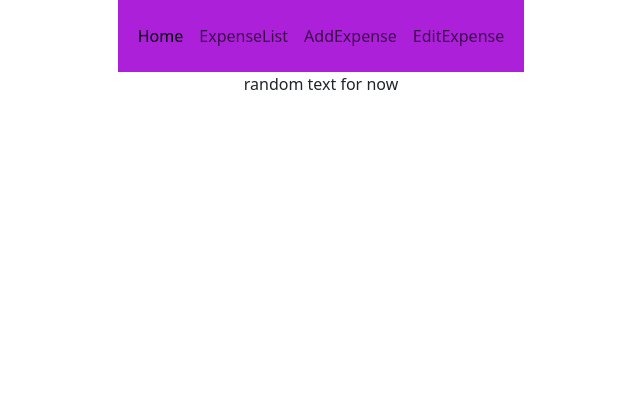
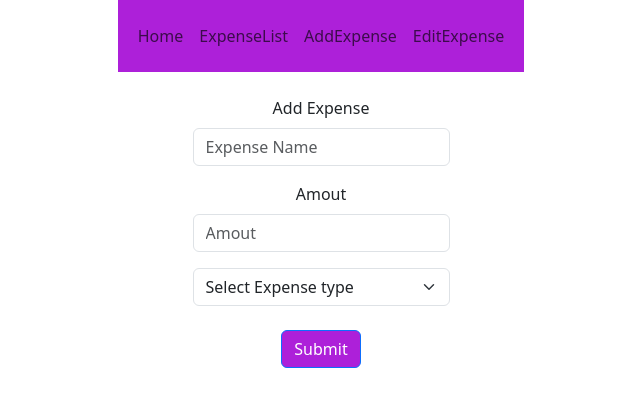
Before and after one commit to Andrew-Acin/msp3-exptracker-frontend, a React (Create React App) app: page /AddExpense in a window 1280 px wide. Shown: the top 406 px of the page, without its empty margins (319-959 px from the left). Built offline with nearby package versions, Linux system fonts and the light colour scheme.

Commit message:
added rorm to addExpense

```diff
--- a/src/App.css
+++ b/src/App.css
@@ -9,4 +9,14 @@
 
 .navbar {
   background-color: #ad20d9;
+  color: white;
 }
+
+.button {
+  background-color: #ad20d9;
+  color: white;
+}
+
+Link {
+  color: white;
+}
--- a/src/components/AddExpense.js
+++ b/src/components/AddExpense.js
@@ -1,11 +1,35 @@
-
+import Button from 'react-bootstrap/Button';
+import Form from 'react-bootstrap/Form';
 
 function AddExpense() {
-    return(
-        <div>
-            <p>random text for now</p>
-        </div>
-    )
+    return (
+        <Form>
+            <br />
+            <Form.Group className="mb-3">
+                <Form.Label>Add Expense</Form.Label>
+                <Form.Control type="text" placeholder="Expense Name" />
+            </Form.Group>
+
+            <Form.Group className="mb-3">
+                <Form.Label>Amout</Form.Label>
+                <Form.Control type="number" placeholder="Amout" />
+            </Form.Group>
+            <Form.Select aria-label="Default select example">
+                <option>Select Expense type</option>
+                <option value="1">Morgage/Rent</option>
+                <option value="2">Utilities</option>
+                <option value="3">Groceries</option>
+                <option value="3">Car</option>
+                <option value="3">Health</option>
+                <option value="3">Misc</option>
+                <option value="3">Entertainment</option>
+            </Form.Select>
+            <br/>
+            <Button className='button' type="submit">
+                Submit
+            </Button>
+        </Form>
+    );
 }
 
-export default AddExpense
+export default AddExpense;
--- a/src/components/Expbar.js
+++ b/src/components/Expbar.js
@@ -6,7 +6,7 @@ function Navbar() {
             <div className="container-fluid">
                 <div className="navbar" id="navbarNavAltMarkup">
                     <div className="navbar-nav">
-                        <Link className="nav-link active" aria-current="page" to="/">Home</Link>
+                        <Link className="nav-link" aria-current="page" to="/">Home</Link>
                         <Link className="nav-link" to="./ExpenseList">ExpenseList</Link>
                         <Link className="nav-link" to="./AddExpense">AddExpense</Link>
                         <Link className="nav-link" to="./EditExpense">EditExpense</Link>
```
Also changed, not shown: src/index.css (line endings or trailing spaces).
